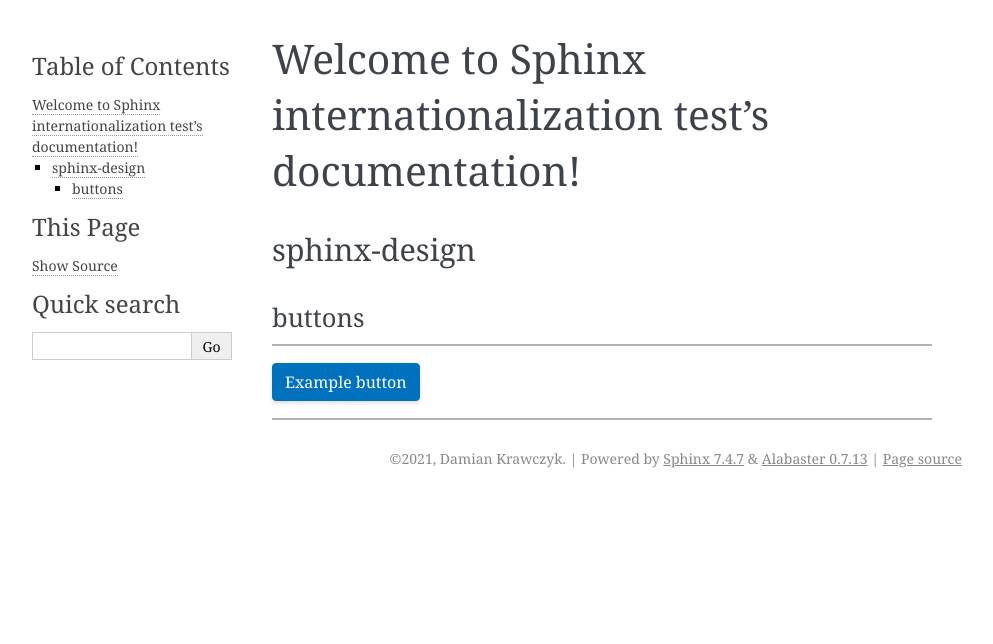
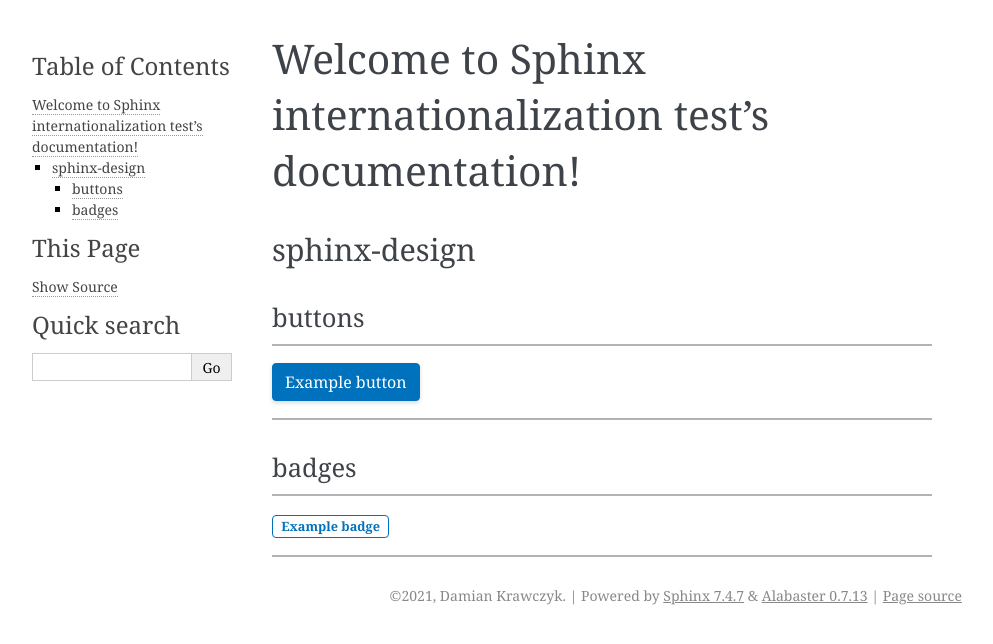
Before and after one commit to damian-krawczyk/sphinx-internationalization-test, a Sphinx documentation site: the page built from docs/index.rst, in a window 1280 px wide. Shown: the top 644 px of the page, without its empty margins (148-1141 px from the left). Built offline with Sphinx 7.4.7, drawn with Linux system fonts in a browser that asks for light colours.

Commit message:
translated badge added

```diff
--- a/docs/index.rst
+++ b/docs/index.rst
@@ -25,3 +25,12 @@
     Example button
 
 ----
+
+badges
+^^^^^^
+
+----
+
+:bdg-link-primary-line:`Example badge <https://example.com>`
+
+----
```
Also changed, not shown: 1 other file.
